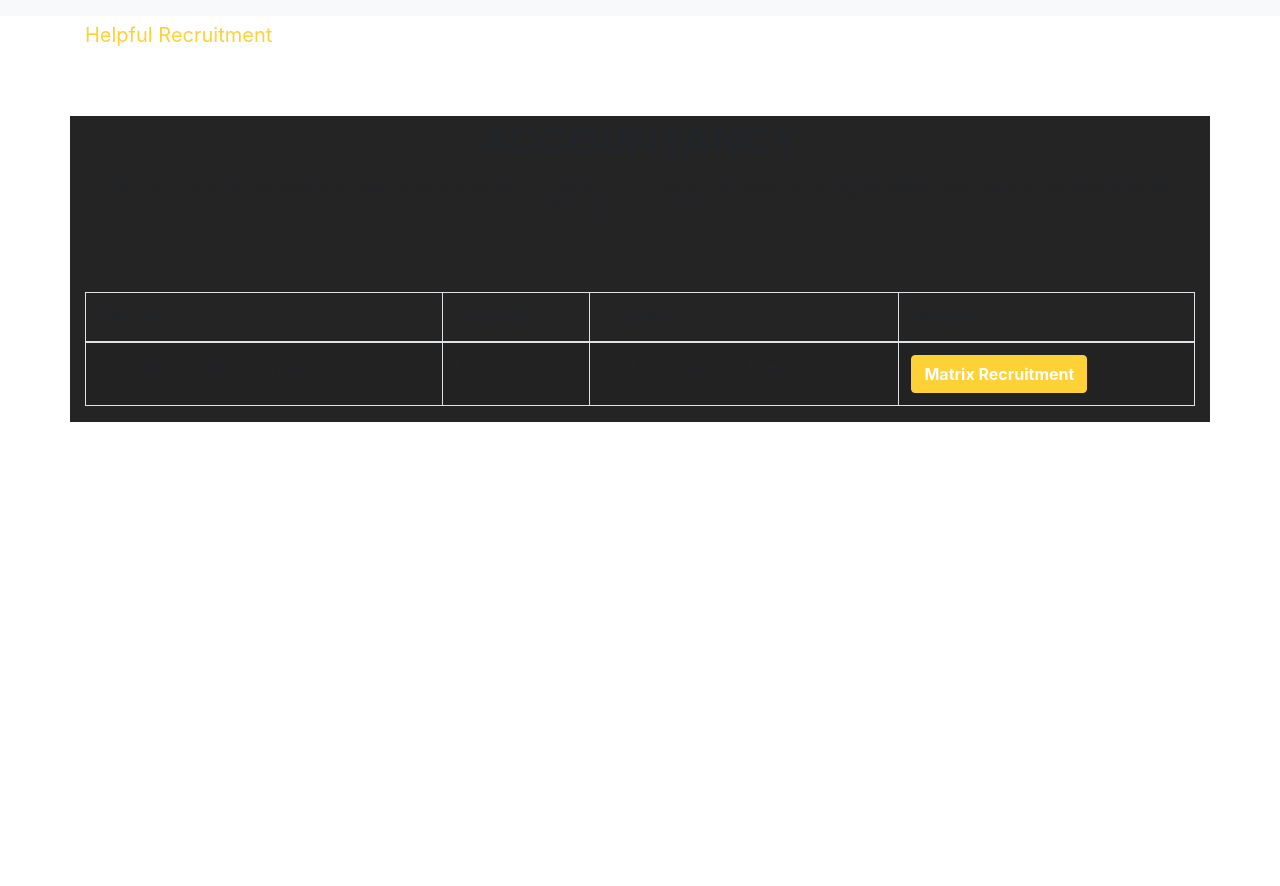
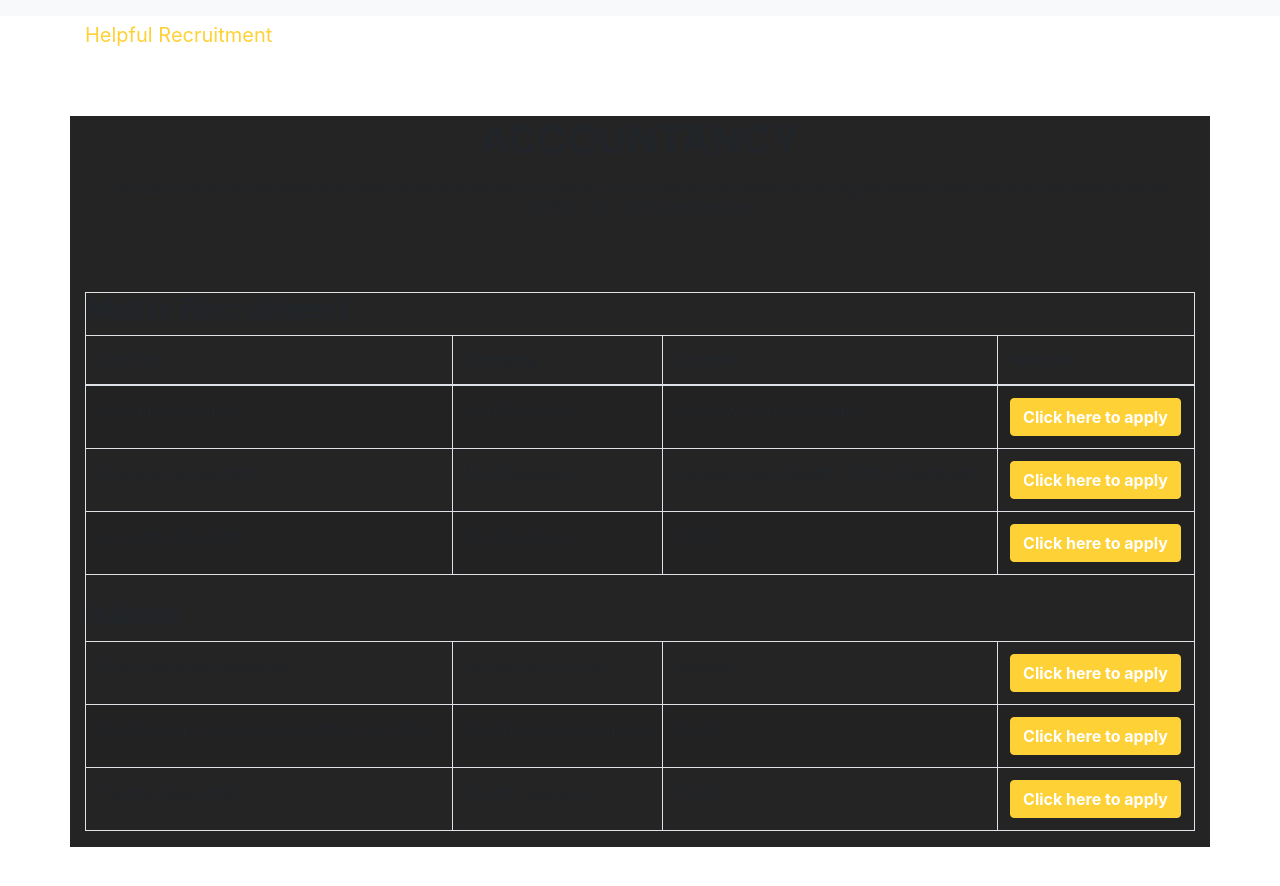
Before and after one commit to stevenmck97/HelpFul-Recruitment, a React (Create React App) app: page /AccountancyPage in a window 1280 px wide. Shown: the top 886 px of the page. Before the commit the page ends 800 px from the top, so only its background shows below. Built offline with nearby package versions, Linux system fonts and the light colour scheme; no server answers.

Commit message:
Updated accountancy page with more jobs on different websites

```diff
--- a/src/pages/Accountancypage.jsx
+++ b/src/pages/Accountancypage.jsx
@@ -17,6 +17,7 @@ const AccountancyPage = () => {
             <p></p>
             <Table striped bordered hover>
               <thead>
+              <h3>Matrix Recruitment</h3>
                 <tr>
                   <th>Job Title</th>
                   <th>Company</th>
@@ -26,10 +27,42 @@ const AccountancyPage = () => {
               </thead>
               <tbody>
                 <tr>
-                  <td>Accounts Payable - Contract</td>
-                  <td>Mark</td>
+                  <td>Accounts Payable</td>
+                  <td>Not Disclosed</td>
                   <td>Wicklow, Carlow, Kildare</td>
-                  <td><Button variant="primary" href="https://matrixrecruitment.ie/job/accounts-payable-contract-916972/" target="_blank">Matrix Recruitment</Button></td>
+                  <td><Button variant="primary" href="https://matrixrecruitment.ie/job/accounts-payable-contract-916972/" target="_blank">Click here to apply</Button></td>
+                </tr>
+                <tr>
+                  <td>Financial Accountant</td>
+                  <td>Not Disclosed</td>
+                  <td>Galway, Laois, Meath, Offaly, Westmeath</td>
+                  <td><Button variant="primary" href="https://matrixrecruitment.ie/job/financial-accountant-immediate-start-916700/" target="_blank">Click here to apply</Button></td>
+                </tr>
+                <tr>
+                  <td>Accounts Assistant</td>
+                  <td>Not Disclosed</td>
+                  <td>Offaly</td>
+                  <td><Button variant="primary" href="https://matrixrecruitment.ie/job/accounts-payable-contract-916972/" target="_blank">Click here to apply</Button></td>
+                </tr>
+               <br></br>
+                <h3>Indeed</h3>
+                <tr>
+                  <td>Client Services Executive</td>
+                  <td>Accountant Online</td>
+                  <td>Remote</td>
+                  <td><Button variant="primary" href="https://ie.indeed.com/jobs?q=accountancy&l&advn=9942618280296645&vjk=5e9a1724f1f84832" target="_blank">Click here to apply</Button></td>
+                </tr>
+                <tr>
+                  <td>Bookkeeper / Accounts Assistant - Part Time</td>
+                  <td>Sound Accounts Limited</td>
+                  <td>Dublin</td>
+                  <td><Button variant="primary" href="https://ie.indeed.com/jobs?q=accountancy&l&advn=7961159670409192&vjk=8647902d80b7f8e1" target="_blank">Click here to apply</Button></td>
+                </tr>
+                <tr>
+                  <td>Trainee Accountant</td>
+                  <td>Zurich Insurance</td>
+                  <td>Dublin</td>
+                  <td><Button variant="primary" href="https://ie.indeed.com/jobs?q=accountancy&l&vjk=ac80c689a8cdabcb" target="_blank">Click here to apply</Button></td>
                 </tr>
               </tbody>
             </Table>
```
